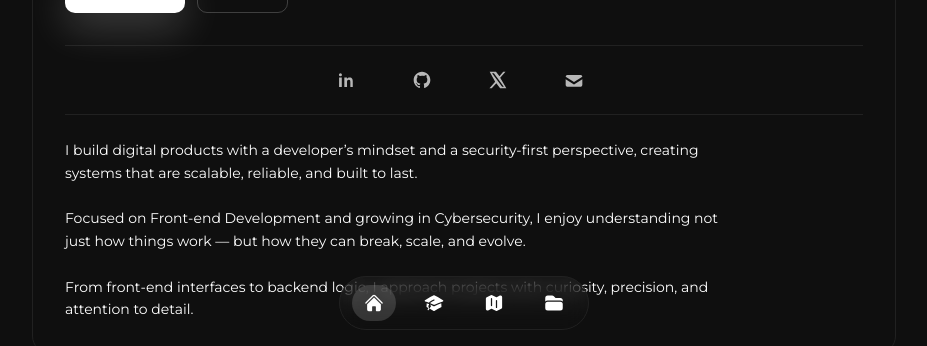
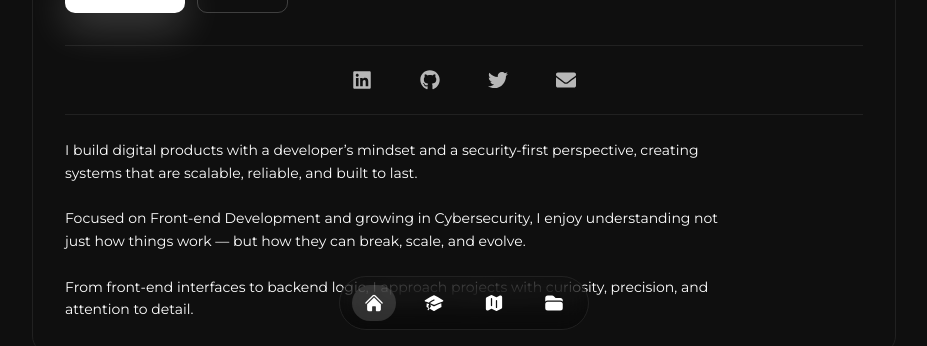
Before and after one commit to JohnCMontana/my-portfolio, a React (Vite) app: page / in a window 1280 px wide. Shown: the part 454-800 px from the top of the page, without its empty margins (176-1103 px from the left). Built offline with nearby package versions, Linux system fonts and the light colour scheme.

Commit message:
Sections redesign

```diff
--- a/src/components/Education.jsx
+++ b/src/components/Education.jsx
@@ -6,16 +6,16 @@ const projects = [
     level: 'EQF Level 5',
     subtitle: '2024 - 2026',
     icon: '/dam-icon.png',
-    tint: 'group-hover:bg-purple-500/7',
-    borderTint: 'group-hover:border-purple-500/30',
+    tint: 'group-hover:bg-purple-500/2',
+    borderTint: 'group-hover:border-purple-500/20',
   },
   {
     title: 'Technical Diploma in IT Systems & Networks',
     level: 'EQF Level 4',
     subtitle: '2022 - 2024',
     icon: '/smr-icon.png',
-    tint: 'group-hover:bg-green-500/7',
-    borderTint: 'group-hover:border-green-500/30',
+    tint: 'group-hover:bg-green-500/2',
+    borderTint: 'group-hover:border-green-500/20',
   },
 ]
 
--- a/src/components/Journey.jsx
+++ b/src/components/Journey.jsx
@@ -31,8 +31,14 @@ const journey = [
   {
     period: 'Present',
     title: 'Cybersecurity',
-    detail: 'Self-learning cybersecurity: testing, vulnerability assessment, and secure practices.',
+    detail: 'Self-learning cybersecurity: testing, vulnerability assessment, secure practices, and pursuing relevant certifications.',
     color: '#ef4444',
+  },
+  {
+    period: 'Present',
+    title: 'Internship at MCS Spain',
+    detail: 'Software Development Intern at MCS Spain, gaining hands-on experience in cybersecurity.',
+    color: '#ef44d0',
   },
 ];
 
--- a/src/components/Navbar.jsx
+++ b/src/components/Navbar.jsx
@@ -46,7 +46,7 @@ const Navbar = () => {
 
   return (
     <div className="fixed inset-x-0 bottom-4 z-50 flex justify-center px-4">
-      <nav className="flex flex-wrap items-center justify-center gap-4 rounded-full border border-[#212121] bg-[#212121]/10 px-3 py-2 text-xs text-white backdrop-blur-md">
+      <nav className="flex flex-wrap items-center justify-center gap-4 rounded-full border border-[#212121] bg-[black]/30 px-3 py-2 text-xs text-white backdrop-blur-lg">
         {links.map((link) => {
           const isActive = activeId === link.href.replace('#', '')
           return (
--- a/src/components/SocialLinks.jsx
+++ b/src/components/SocialLinks.jsx
@@ -1,62 +1,82 @@
+import { useState } from 'react';
+import { FaLinkedin, FaGithub, FaTwitter, FaEnvelope } from 'react-icons/fa';
+import { motion, AnimatePresence } from 'framer-motion';
+
 const socials = [
   {
     href: 'https://www.linkedin.com/in/johncmontana/',
-    icon: (
-      <svg viewBox="0 0 24 24" className="size-5 transition-transform duration-300 group-hover:scale-110" aria-hidden="true">
-        <path
-          fill="currentColor"
-          d="M20.447 20.452H17.21v-5.569c0-1.328-.024-3.037-1.851-3.037-1.852 0-2.135 1.445-2.135 2.939v5.667H9.988V9h3.112v1.561h.045c.434-.82 1.494-1.684 3.073-1.684 3.287 0 3.89 2.164 3.89 4.977v6.598ZM5.337 7.433a1.81 1.81 0 1 1 0-3.62 1.81 1.81 0 0 1 0 3.62ZM6.956 20.452H3.717V9h3.239v11.452Z"
-        />
-      </svg>
-    ),
+    icon: <FaLinkedin className="size-5 transition-transform duration-300 group-hover:scale-110" />,
+    name: 'LinkedIn'
   },
   {
     href: 'https://github.com/JohnCMontana',
-    icon: (
-      <svg viewBox="0 0 24 24" className="size-5 transition-transform duration-300 group-hover:scale-110" aria-hidden="true">
-        <path
-          fill="currentColor"
-          d="M12 2C6.477 2 2 6.486 2 12.02c0 4.425 2.865 8.18 6.839 9.504.5.094.682-.217.682-.482 0-.237-.009-.866-.014-1.7-2.782.605-3.369-1.343-3.369-1.343-.454-1.158-1.11-1.466-1.11-1.466-.908-.62.069-.607.069-.607 1.004.071 1.532 1.033 1.532 1.033.892 1.53 2.341 1.088 2.91.832.091-.647.35-1.088.636-1.338-2.22-.253-4.555-1.114-4.555-4.952 0-1.094.39-1.988 1.029-2.688-.103-.254-.446-1.272.098-2.65 0 0 .84-.27 2.75 1.026A9.56 9.56 0 0 1 12 6.844c.85.004 1.706.115 2.504.337 1.909-1.296 2.748-1.026 2.748-1.026.545 1.378.202 2.396.1 2.65.64.7 1.028 1.594 1.028 2.688 0 3.848-2.338 4.697-4.566 4.945.36.312.68.926.68 1.866 0 1.347-.013 2.433-.013 2.764 0 .267.18.58.688.481C19.138 20.196 22 16.44 22 12.02 22 6.486 17.523 2 12 2Z"
-        />
-      </svg>
-    ),
+    icon: <FaGithub className="size-5 transition-transform duration-300 group-hover:scale-110" />,
+    name: 'GitHub'
   },
   {
-    href: '#',
-    icon: (
-      <svg viewBox="0 0 24 24" className="size-5 transition-transform duration-300 group-hover:scale-110" aria-hidden="true">
-        <path
-          fill="currentColor"
-          d="M18.244 2H21l-6.39 7.307L22 22h-7.412l-4.6-6.2L4.5 22H1.744l6.84-7.82L2 2h7.588l4.168 5.633L18.244 2Zm-1.3 18h2.052L7.06 4H4.86l12.084 16Z"
-        />
-      </svg>
-    ),
+    href: 'https://x.com/montana48044',
+    icon: <FaTwitter className="size-5 transition-transform duration-300 group-hover:scale-110" />,
+    name: 'Twitter'
   },
   {
-    href: '#',
-    icon: (
-      <svg viewBox="0 0 24 24" className="size-5 transition-transform duration-300 group-hover:scale-110" aria-hidden="true">
-        <path
-          fill="currentColor"
-          d="M4 6h16a2 2 0 0 1 2 2v.01l-10 6.25-10-6.25V8a2 2 0 0 1 2-2Zm-2 5.21V18a2 2 0 0 0 2 2h16a2 2 0 0 0 2-2v-6.79l-9.47 5.92a1 1 0 0 1-1.06 0L2 11.21Z"
-        />
-      </svg>
-    ),
+    icon: <FaEnvelope className="size-5 transition-transform duration-300 group-hover:scale-110" />,
+    name: 'Email',
+    copyValue: 'johnclyde.montana@gmail.com'
   },
 ]
 
-const SocialLinks = () => (
+const SocialLinks = () => {
+  const [copied, setCopied] = useState(false);
+
+  const handleCopy = (text) => {
+    navigator.clipboard.writeText(text).then(() => {
+      setCopied(true);
+      setTimeout(() => setCopied(false), 2000);
+    });
+  };
+
+  return (
     <div className="mt-6 flex flex-wrap items-center gap-12 text-sm text-white/70">
-    {socials.map((item) => (
+      {socials.map((item) => {
+        if (item.copyValue) {
+          return (
+            <button
+              key={item.name}
+              className="group inline-flex items-center gap-2 hover:text-white relative"
+              onClick={() => handleCopy(item.copyValue)}
+            >
+              {item.icon}
+              <AnimatePresence>
+                {copied && item.name === 'Email' && (
+                  <motion.span
+                    initial={{ opacity: 0, scale: 0.8 }}
+                    animate={{ opacity: 1, scale: 1 }}
+                    exit={{ opacity: 0, scale: 0.8 }}
+                    transition={{ type: 'spring', stiffness: 300, damping: 20 }}
+                    className="absolute -top-8 left-1/2 -translate-x-1/2 rounded-md bg-white/10 px-2 py-1 text-xs text-white whitespace-nowrap"
+                  >
+                    johnclyde.montana@gmail.com · Copied!
+                  </motion.span>
+                )}
+              </AnimatePresence>
+            </button>
+          );
+        }
+
+        return (
           <a
+            key={item.name}
             href={item.href}
+            target="_blank"
+            rel="noopener noreferrer"
             className="group inline-flex items-center gap-2 hover:text-white"
           >
             {item.icon}
-        <span className="w group-hover:translate-x-1 frow transition-transform duration-300"></span>
           </a>
-    ))}
+        );
+      })}
     </div>
-)
+  );
+};
 
-export default SocialLinks
+export default SocialLinks;
--- a/src/components/ui/Button.jsx
+++ b/src/components/ui/Button.jsx
@@ -1,7 +1,9 @@
 const Button = ({ href, children, className = '' }) => (
   <a
     href={href}
-    className={`rounded-[10px] border border-white/20 px-4 py-2 text-sm text-white/80 ${className}`}
+    className={`rounded-[10px] border border-white/20 px-4 py-2 text-sm text-white/80
+                hover:bg-white/5 hover:text-white transition-all duration-200
+      ${className}`}
   >
     {children}
   </a>
```
Lines whose indentation alone changed are shown as unchanged.
